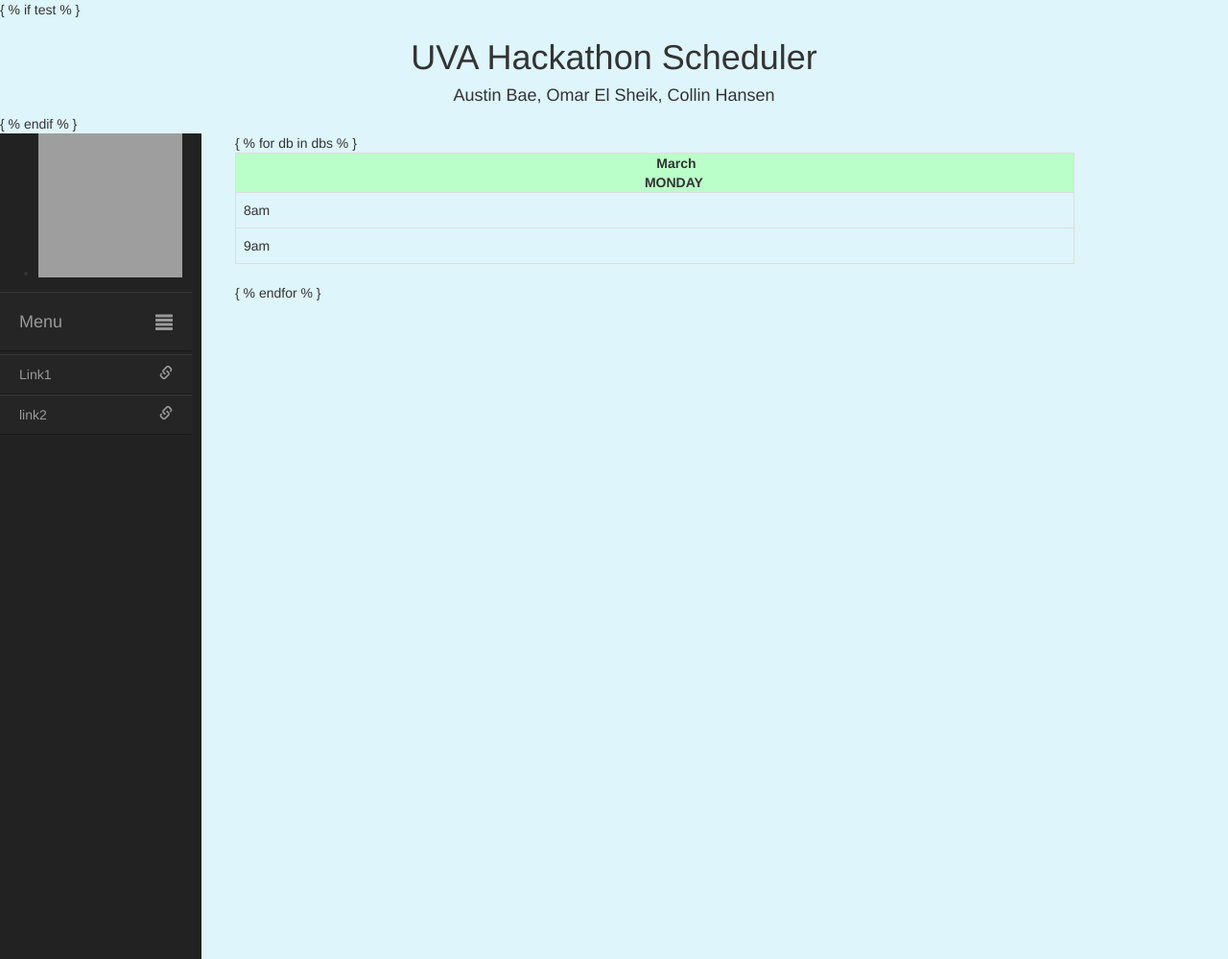
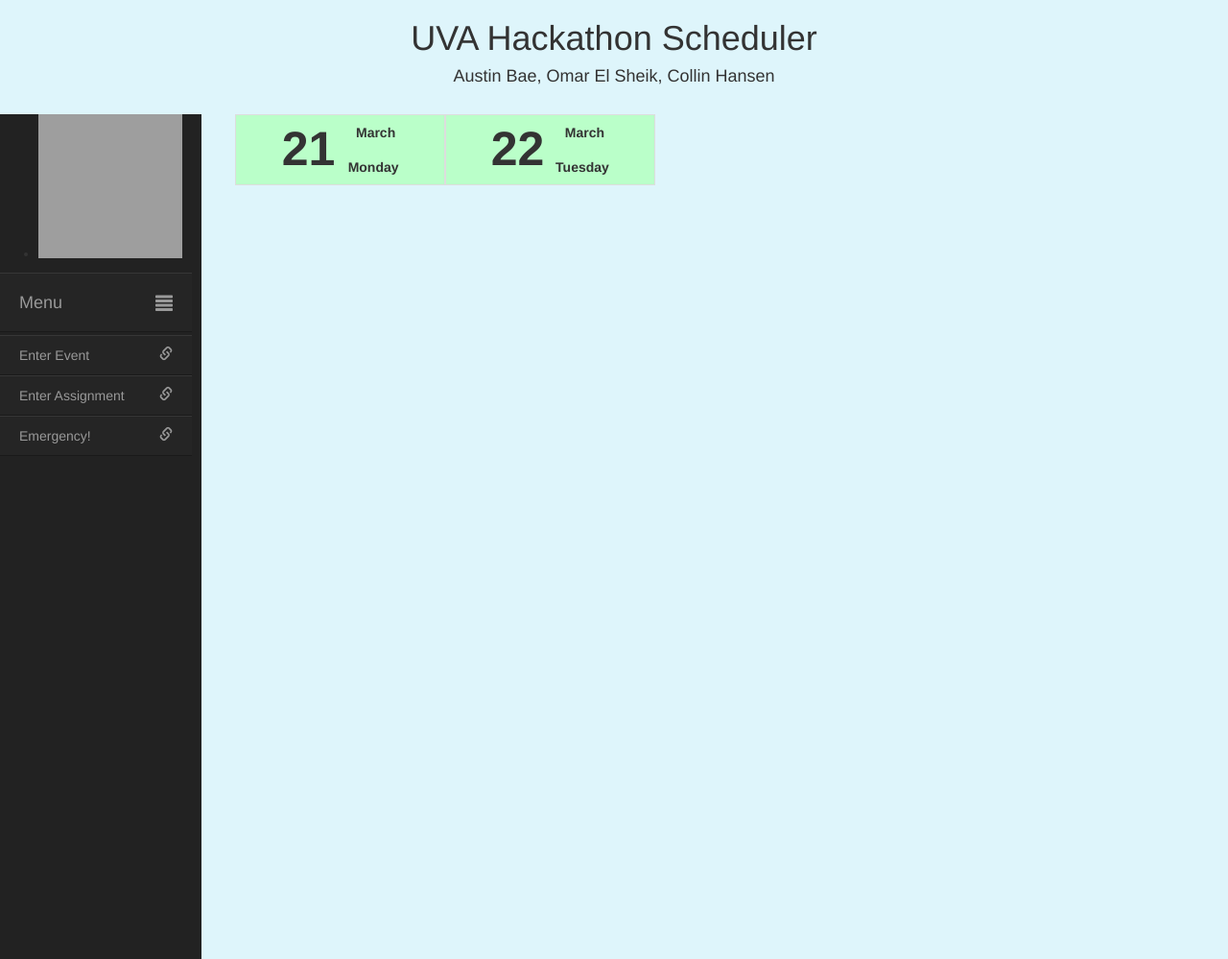
Before and after one commit to hyunraider/HackUVA2k16, a Flask app: page / in a window 1280 px wide. Shown: the whole page at 96% size. Run offline with Flask 2, Linux system fonts and the light colour scheme; some libraries are stand-ins or nearby versions; grey boxes are pictures that could not be loaded.

Commit message:
fixed shell of calendar

```diff
--- a/templates/index.html
+++ b/templates/index.html
@@ -6,10 +6,8 @@
 	<link rel="stylesheet" href="https://maxcdn.bootstrapcdn.com/bootstrap/3.3.6/css/bootstrap.min.css" integrity="sha384-1q8mTJOASx8j1Au+a5WDVnPi2lkFfwwEAa8hDDdjZlpLegxhjVME1fgjWPGmkzs7" crossorigin="anonymous">
 </head>
 <body style="background-color: #DEF5FB">
-	{ % if test % }
 	<h1 style="text-align: center;">UVA Hackathon Scheduler</h1>
 	<h4 style="text-align: center;">Austin Bae, Omar El Sheik, Collin Hansen</h4>
-	{ % endif % }
 	<br>
 	<div id="wrapper" class="active">
 
@@ -24,8 +22,9 @@
            <li class="sidebar-brand"><a id="menu-toggle" href="#">Menu<span id="main_icon" class="glyphicon glyphicon-align-justify"></span></a></li>
       </ul>
         <ul class="sidebar-nav" id="sidebar">
-          <li><a>Link1<span class="sub_icon glyphicon glyphicon-link"></span></a></li>
-          <li><a>link2<span class="sub_icon glyphicon glyphicon-link"></span></a></li>
+          <li><a>Enter Event<span class="sub_icon glyphicon glyphicon-link"></span></a></li>
+          <li><a>Enter Assignment<span class="sub_icon glyphicon glyphicon-link"></span></a></li>
+          <li><a>Emergency!<span class="sub_icon glyphicon glyphicon-link"></span></a></li>
         </ul>
       </div>
 
@@ -36,27 +35,37 @@
           <div class="row">
               <div class="col-md-10">
 					<div class="row">
-						{ % for db in dbs % }
-						<table class="table table-bordered" style="col-md-3">
+						{% for db in dbs %}
+						<div class="col-md-3" style="padding: 0px;">
+							<table class="table table-bordered" style="width: 100%;">
 								<tr style="background-color: #BAFFC9">
 									<th style="text-align: center; padding: 0px;">
 										<table style="width: 60%; left: 20%; position: relative;">
 											<tr>
-											<td rowspan=2 style="font-size: 50px; padding-right: 5px;"></td>
-											<td style="padding-left: 5px;">March</td>
+												<td rowspan=2 style="font-size: 50px; padding-right: 5px;">{{db.day}}</td>
+												<td style="padding-left: 5px;">{{db.Month}}</td>
 											</tr>
-										<tr><td>MONDAY</td></tr>
+											<tr><td>{{db.Week}}</td></tr>
 										</table>
 									</th>
 								</tr>
+								{% for time in times %}
 								<tr>
-								<td>8am</td>
+									{% if time.time == db.Data.start %}
+										{% if db.Data.type %}
+										<td style="background-color: red">{{db.Data.start}} | {{db.Data.event}}</td>
+										{% else %}
+										<td style="background-color: blue">{{db.Data.start}} | {{db.Data.event}}</td>
+										{% endif %}
+									{% else %}
+									<td>{{time.time}}</td>
+									{% endif %}
+
 								</tr>
-							<tr>
-								<td>9am</td>
-							</tr>
+								{% endfor %}
 							</table>
-						{ % endfor % }
+						</div>
+						{% endfor %}
 					</div>
 				</div>
             </div>
```
Lines whose indentation alone changed are shown as unchanged.
